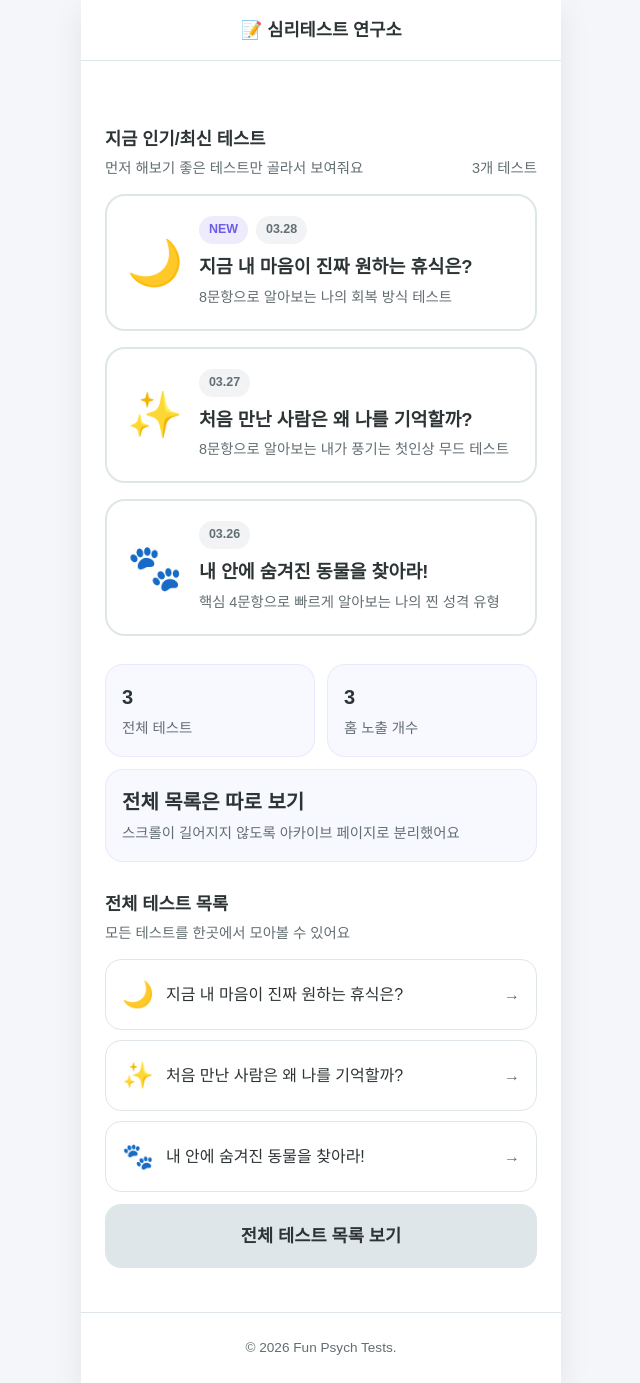
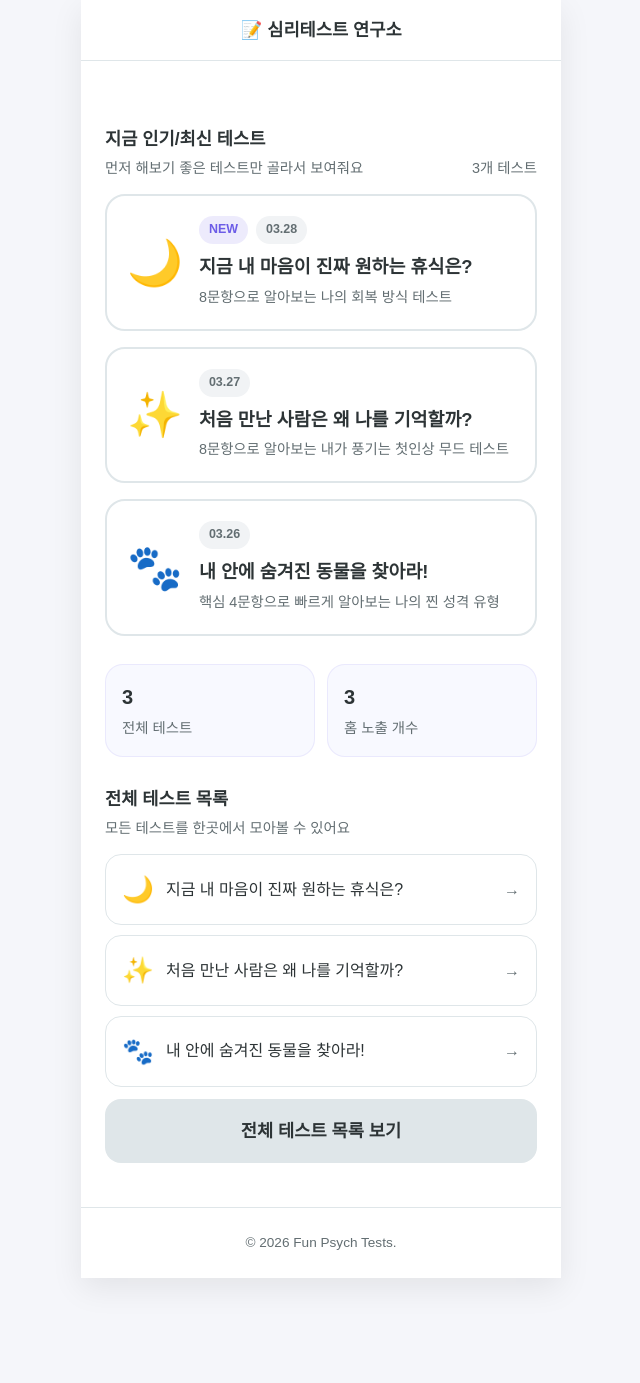
Before and after one commit to ghgfhfg2/test-holic-blog, a Jekyll site: the page built from index.html, in a window 1280 px wide. Shown: the whole page, without its empty margins (319-959 px from the left). Built offline with Jekyll 4.4.1, drawn with Linux system fonts in a browser that asks for light colours; some web fonts are replaced.

Commit message:
Remove archive explanation summary card

```diff
--- a/index.html
+++ b/index.html
@@ -42,10 +42,6 @@ description: 내 안의 진짜 모습을 발견하는 다양한 성격/심리
       <strong>{{ featured_tests | size }}</strong>
       <span>홈 노출 개수</span>
     </div>
-    <div class="summary-card summary-card-wide">
-      <strong>전체 목록은 따로 보기</strong>
-      <span>스크롤이 길어지지 않도록 아카이브 페이지로 분리했어요</span>
-    </div>
   </section>
 
   <section class="home-section archive-preview">
```
